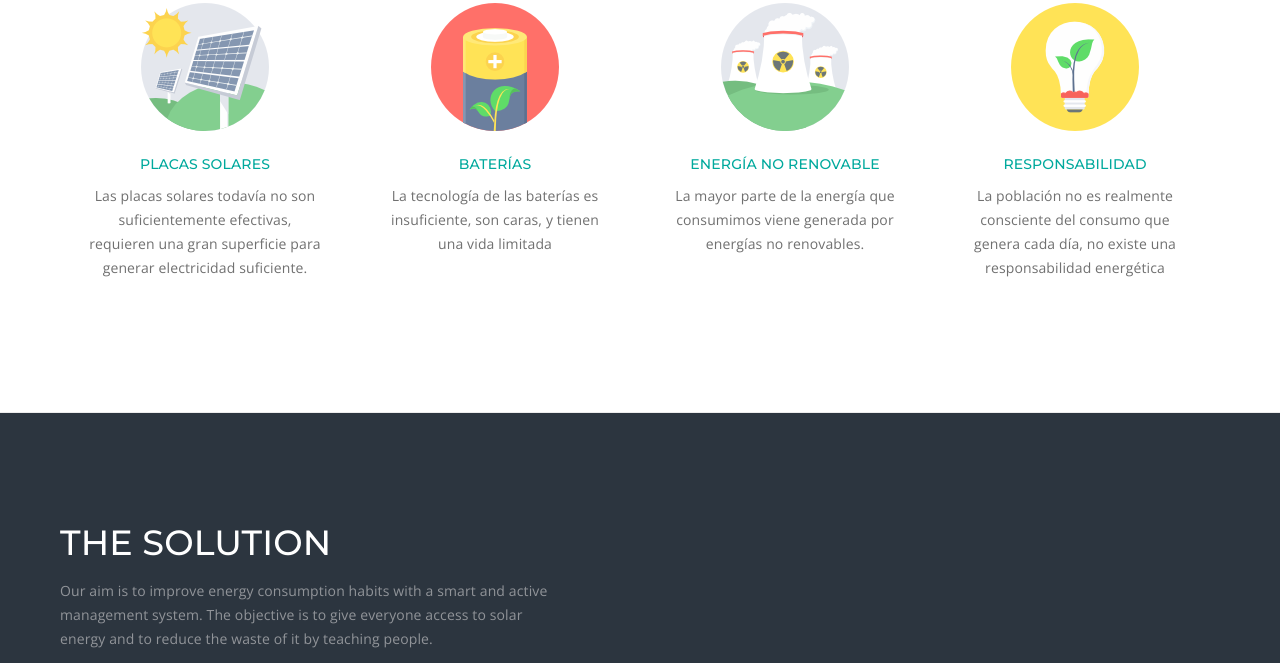
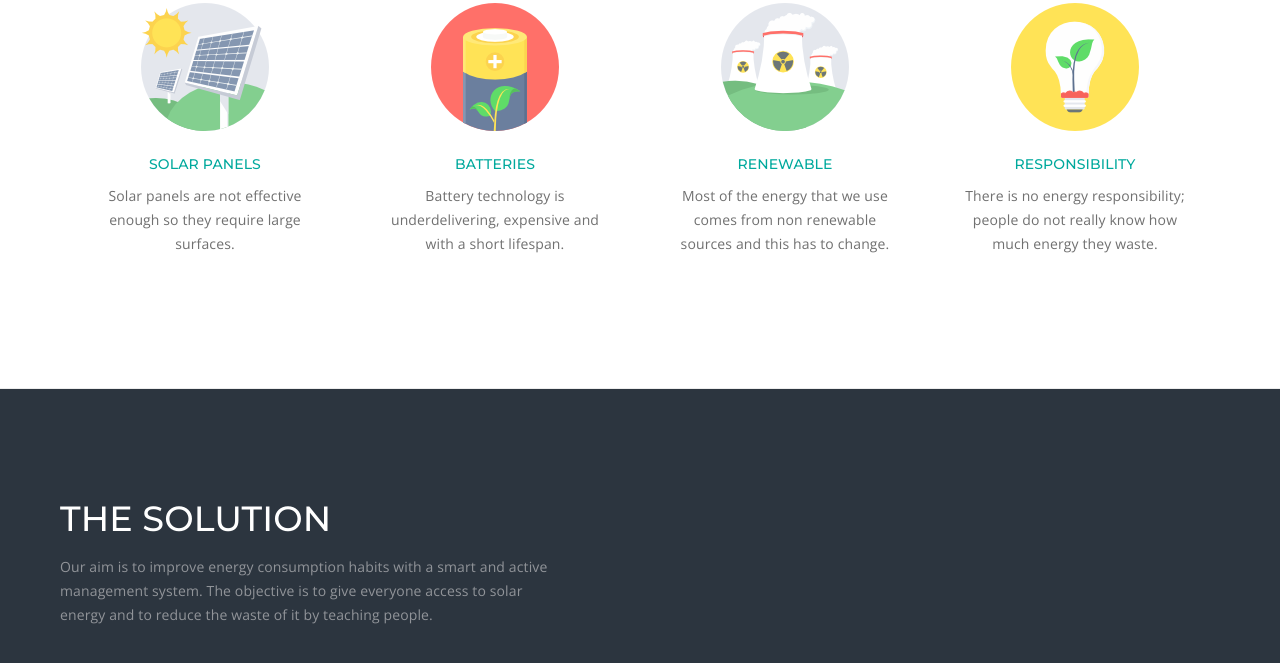
Before and after one commit to AmperBoard/AmperBoard.github.io, a plain HTML site: page index.html in a window 1280 px wide. Shown: the part 1307-1970 px from the top of the page. Drawn offline with nearby package versions, Linux system fonts and the light colour scheme; files whose address does not match are found by name.

Commit message:
Update index.html

```diff
--- a/index.html
+++ b/index.html
@@ -132,30 +132,29 @@
                             <!-- feature box -->
                             <div class="col-md-3 col-sm-6 col-xs-12 text-center sm-margin-nine-bottom xs-margin-nineteen-bottom">
                                 <div class="margin-fifteen-bottom sm-margin-ten-bottom"><img id="ui-id-40" style="border-style: none; border-color: rgb(112, 112, 112); border-radius: 0px; border-width: 1px !important;" alt="" src="images/uploads/solar-panel (1).png" data-img-size="(W)132px X (H)132px"></div>
-                                <h3 class="text-medium sm-title-small text-sky-blue-dark alt-font margin-five-bottom xs-margin-three-bottom display-block tz-text" id="ui-id-47" style="border-radius: 0px; color: rgb(0, 169, 157) !important; text-transform: none; font-family: Montserrat,sans-serif; font-size: 14px; font-weight: 500; background-color: rgba(0, 0, 0, 0);">PLACAS SOLARES</h3>
-                                <div class="text-medium width-90 center-col tz-text"> <p>Las placas solares todavía no son suficientemente efectivas, requieren una gran superficie para generar electricidad suficiente.</p></div>
+                                <h3 class="text-medium sm-title-small text-sky-blue-dark alt-font margin-five-bottom xs-margin-three-bottom display-block tz-text" id="ui-id-47" style="border-radius: 0px; color: rgb(0, 169, 157) !important; text-transform: none; font-family: Montserrat,sans-serif; font-size: 14px; font-weight: 500; background-color: rgba(0, 0, 0, 0);">SOLAR PANELS</h3>
+                                <div class="text-medium width-90 center-col tz-text"> <p>Solar panels are not effective enough so they require large surfaces.</p></div>
                             </div>
                             <!-- end feature box -->
                             <!-- feature box -->
                             <div class="col-md-3 col-sm-6 col-xs-12 text-center sm-margin-nine-bottom xs-margin-nineteen-bottom">
                                 <div class="margin-fifteen-bottom sm-margin-ten-bottom"><img id="ui-id-40" style="border-width: 1px !important; border-style: none; border-color: rgb(112, 112, 112); border-radius: 0px;" alt="" src="images/uploads/battery (1).png" data-img-size="(W)132px X (H)132px"></div>
-                                <h3 class="text-medium sm-title-small text-sky-blue-dark alt-font margin-five-bottom xs-margin-three-bottom display-block tz-text" id="ui-id-49" style="border-radius: 0px; color: rgb(0, 169, 157) !important; text-transform: none; font-family: Montserrat,sans-serif; font-size: 14px; font-weight: 500; background-color: rgba(0, 0, 0, 0);">BATERÍAS</h3>
-                                <div class="text-medium width-90 center-col tz-text">La tecnología de las baterías es insuficiente, son caras, y tienen una vida limitada</div>
+                                <h3 class="text-medium sm-title-small text-sky-blue-dark alt-font margin-five-bottom xs-margin-three-bottom display-block tz-text" id="ui-id-49" style="border-radius: 0px; color: rgb(0, 169, 157) !important; text-transform: none; font-family: Montserrat,sans-serif; font-size: 14px; font-weight: 500; background-color: rgba(0, 0, 0, 0);">BATTERIES</h3>
+                                <div class="text-medium width-90 center-col tz-text">Battery technology is underdelivering, expensive and with a short lifespan.</div>
                             </div>
                             <!-- end feature box -->
                             <!-- feature box -->
                              <div class="col-md-3 col-sm-6 col-xs-12 text-center sm-margin-nine-bottom xs-margin-nineteen-bottom">
                                 <div class="margin-fifteen-bottom sm-margin-ten-bottom"><img id="ui-id-40" style="border-width: 1px !important; border-style: none !important; border-radius: 0px;" alt="" src="images/uploads/nuclear-plant (1).png" data-img-size="(W)132px X (H)132px"></div>
-                                <h3 class="text-medium sm-title-small text-sky-blue-dark alt-font margin-five-bottom xs-margin-three-bottom display-block tz-text" id="ui-id-48" style="border-radius: 0px; color: rgb(0, 169, 157) !important; text-transform: none; font-family: Montserrat,sans-serif; font-size: 14px; font-weight: 500; background-color: rgba(0, 0, 0, 0);">ENERGÍA NO RENOVABLE</h3>
-                                <div class="text-medium width-90 center-col tz-text">La mayor parte de la energía que consumimos viene generada por energías no renovables.</div>
+                                <h3 class="text-medium sm-title-small text-sky-blue-dark alt-font margin-five-bottom xs-margin-three-bottom display-block tz-text" id="ui-id-48" style="border-radius: 0px; color: rgb(0, 169, 157) !important; text-transform: none; font-family: Montserrat,sans-serif; font-size: 14px; font-weight: 500; background-color: rgba(0, 0, 0, 0);">RENEWABLE</h3>
+                                <div class="text-medium width-90 center-col tz-text">Most of the energy that we use comes from non renewable sources and this has to change.</div>
                             </div>
                             <!-- end feature box -->
                             <!-- feature box -->
                             <div class="col-md-3 col-sm-6 col-xs-12 text-center sm-margin-nine-bottom xs-margin-nineteen-bottom">
                                 <div class="margin-fifteen-bottom sm-margin-ten-bottom"><img id="ui-id-40" style="border-width: 1px !important; border-style: none !important; border-radius: 0px;" alt="" src="images/uploads/light-bulb.png" data-img-size="(W)132px X (H)132px"></div>
-                                <h3 class="text-medium sm-title-small text-sky-blue-dark alt-font margin-five-bottom xs-margin-three-bottom display-block tz-text" id="ui-id-50" style="border-radius: 0px; color: rgb(0, 169, 157) !important; text-transform: none; font-family: Montserrat,sans-serif; font-size: 14px; font-weight: 500; background-color: rgba(0, 0, 0, 0);">RESPONSABILIDAD</h3>
-                                <div class="text-medium width-90 center-col tz-text"><p>La población no es realmente consciente del consumo que genera cada día, no existe una responsabilidad energética
-</p></div>
+                                <h3 class="text-medium sm-title-small text-sky-blue-dark alt-font margin-five-bottom xs-margin-three-bottom display-block tz-text" id="ui-id-50" style="border-radius: 0px; color: rgb(0, 169, 157) !important; text-transform: none; font-family: Montserrat,sans-serif; font-size: 14px; font-weight: 500; background-color: rgba(0, 0, 0, 0);">RESPONSIBILITY</h3>
+                                <div class="text-medium width-90 center-col tz-text">There is no energy responsibility; people do not really know how much energy they waste.</div>
                             </div>
                             <!-- end feature box -->
                         </div>
```
